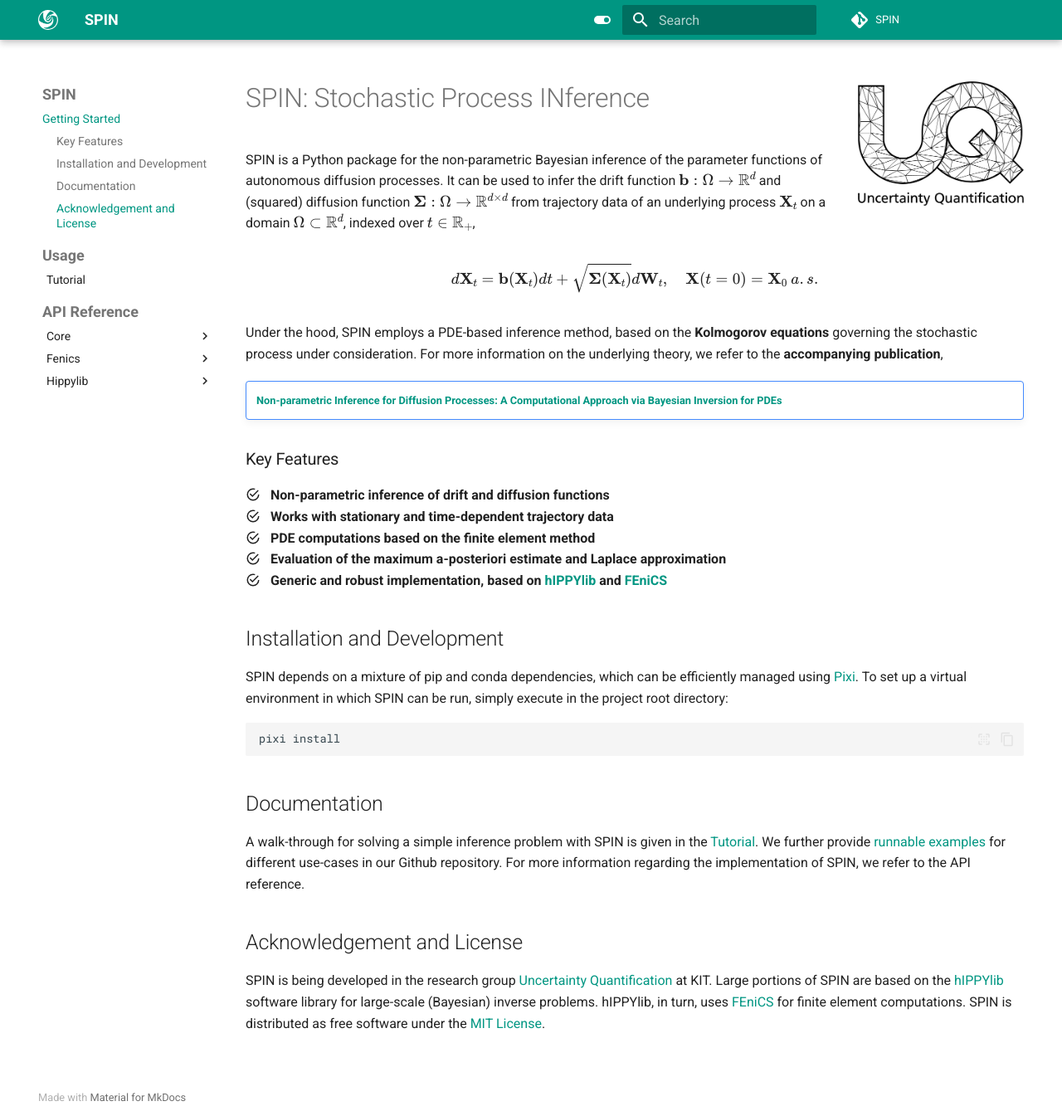
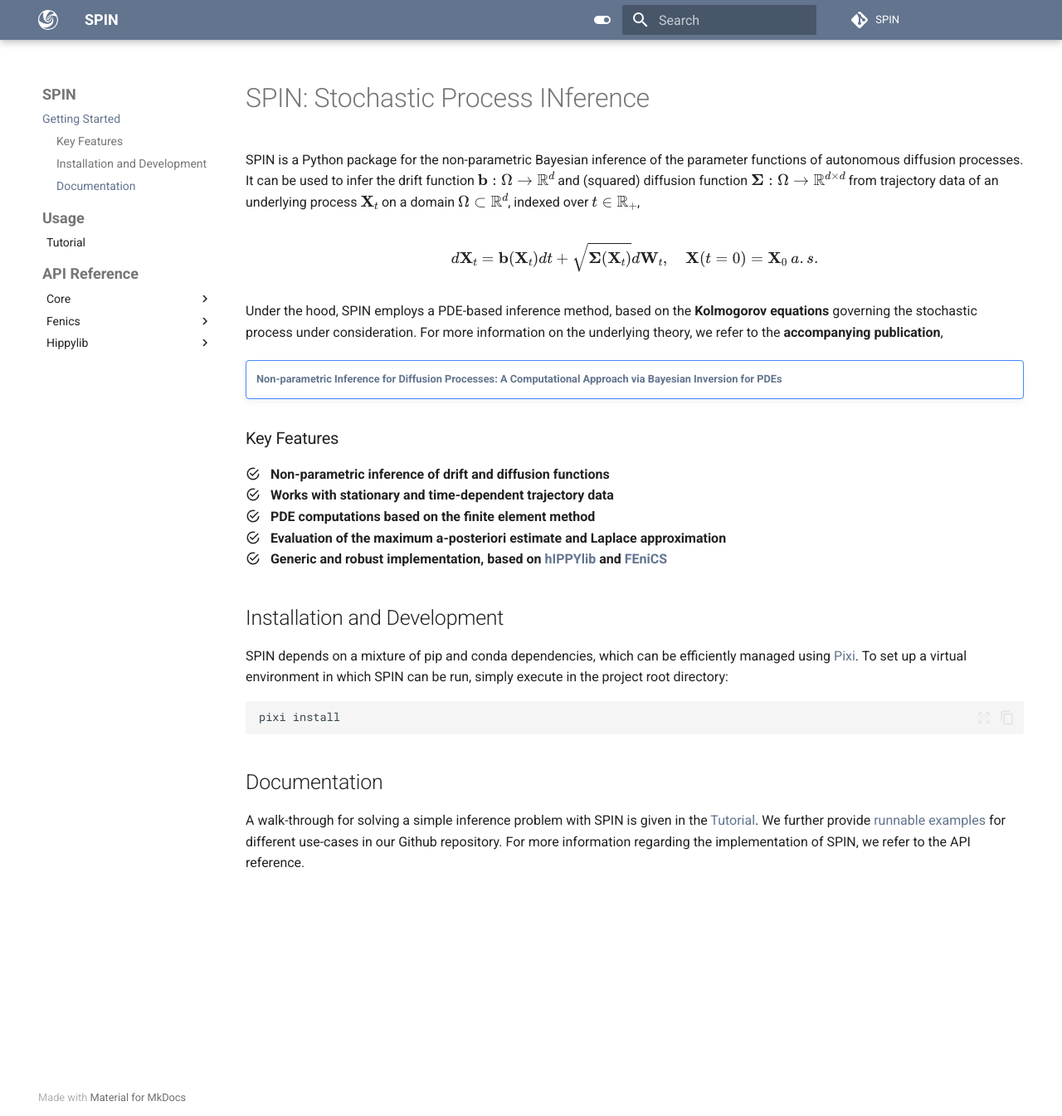
Before and after one commit to maximilian-kruse/SPIN, an MkDocs documentation site: the page built from docs/index.md, in a window 1280 px wide and 1345 px high. Shown: the whole window at 83% size. Built offline with MkDocs 1.6.1 and Material for MkDocs 9.7.7, drawn with Linux system fonts in a browser that asks for light colours; comment, search, counter and statistics services are not loaded.

Commit message:
chore: update credentials and colors

```diff
--- a/docs/config/style.css
+++ b/docs/config/style.css
@@ -4,8 +4,8 @@
 
 /* Custom colors */
 [data-md-color-scheme="default"] {
-    --md-primary-fg-color:        #009682;
-    --md-accent-fg-color:         #009682;
+    --md-primary-fg-color:        #62748E;
+    --md-accent-fg-color:         #62748E;
     --md-footer-bg-color--dark:   #ffffff;
     --md-footer-fg-color:         #000000;
     --md-footer-fg-color--light:  #00000090;
@@ -15,8 +15,8 @@
     --doc-heading-color-alt:      #F0F0F0;
 }
 [data-md-color-scheme="slate"] {
-    --md-primary-fg-color:        #009682;
-    --md-accent-fg-color:         #009682;
+    --md-primary-fg-color:        #62748E;
+    --md-accent-fg-color:         #62748E;
     --doc-heading-color:          #000000;
     --doc-heading-border-color:   #000000;
     --doc-heading-color-alt:      #000000;
--- a/docs/index.md
+++ b/docs/index.md
@@ -1,4 +1,4 @@
-# SPIN: Stochastic Process INference [<img src="images/uq_logo.png" width="200" height="100" alt="UQ at KIT" align="right">](https://www.scc.kit.edu/forschung/uq.php)
+# SPIN: Stochastic Process INference
 
 SPIN is a Python package for the non-parametric Bayesian inference of the parameter functions of autonomous diffusion processes.
 It can be used to infer the drift function $\mathbf{b}: \Omega\to\mathbb{R}^d$ and (squared) diffusion function $\mathbf{\Sigma}:\Omega\to\mathbb{R}^{d\times d}$ from trajectory data of an underlying process $\mathbf{X}_t$ on a domain $\Omega\subset\mathbb{R}^d$, indexed over $t\in\mathbb{R}_+$,
@@ -35,12 +35,6 @@
 ## Documentation
 
 A walk-through for solving a simple inference problem with SPIN is given in the [Tutorial](usage/tutorial.md).
-We further provide [runnable examples](https://github.com/UQatKIT/SPIN/tree/main/examples) for different
+We further provide [runnable examples](https://github.com/maximilian-kruse/SPIN/tree/main/examples) for different
 use-cases in our Github repository.
 For more information regarding the implementation of SPIN, we refer to the API reference.
-
-## Acknowledgement and License
-
-SPIN is being developed in the research group [Uncertainty Quantification](https://www.scc.kit.edu/forschung/uq.php) at KIT.
-Large portions of SPIN are based on the [hIPPYlib](https://dl.acm.org/doi/10.1145/3428447) software library for large-scale (Bayesian) inverse problems. hIPPYlib, in turn, uses [FEniCS](https://fenicsproject.org/) for finite element computations.
-SPIN is distributed as free software under the [MIT License](https://choosealicense.com/licenses/mit/).
```
Also changed, not shown: README.md (+1 -7 lines), 3 other files.
